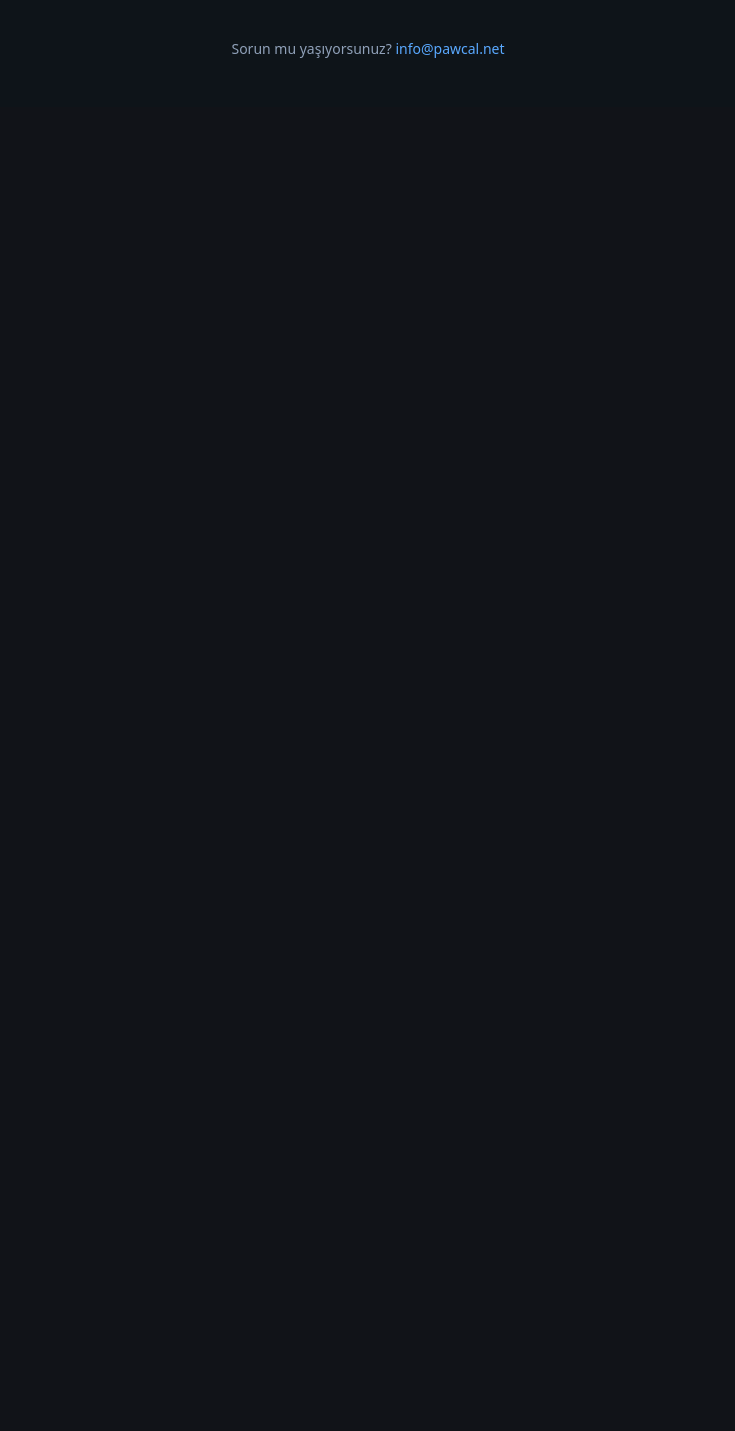
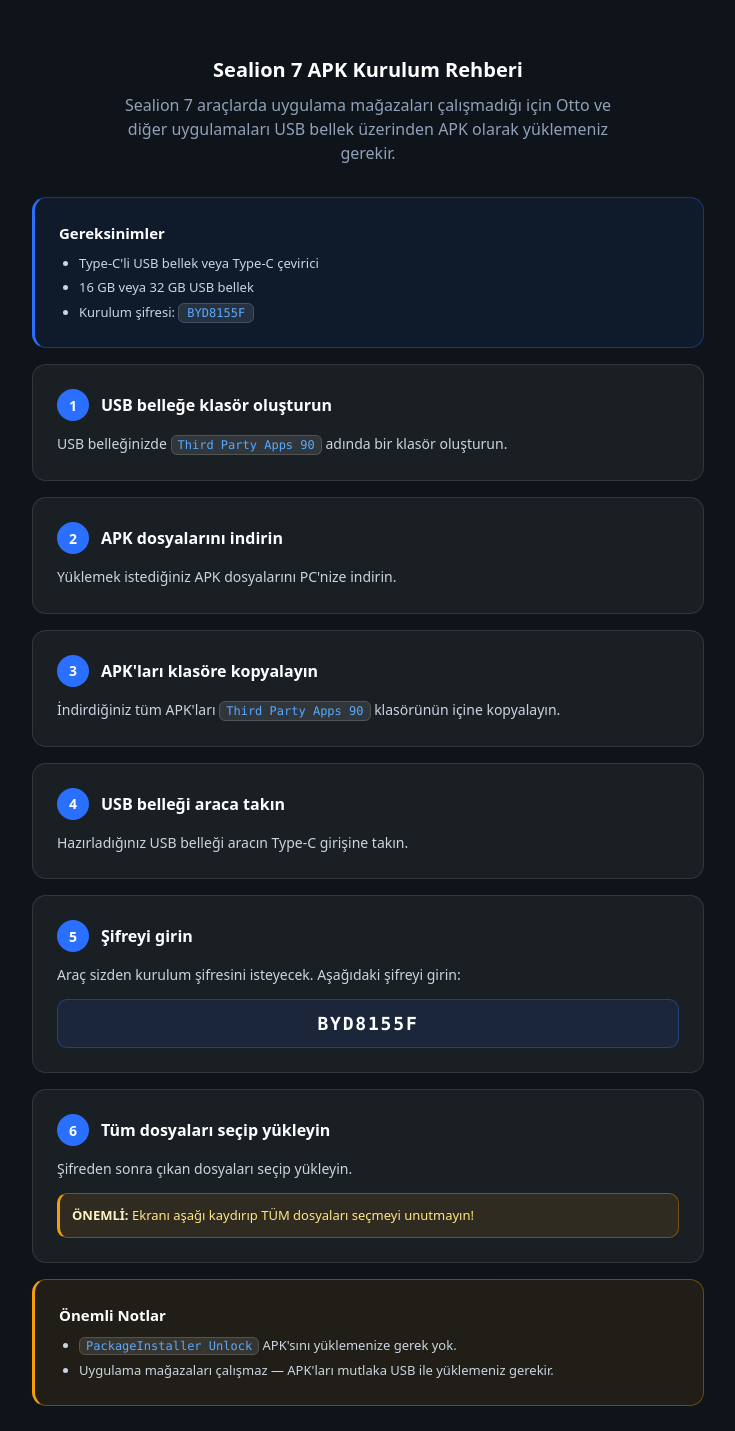
Before and after one commit to kakmese/pawcal-website, a Next.js app: page /otto/kurulum in a window 1280 px wide. Shown: the part 1159-2590 px from the top of the page, without its empty margins (272-1007 px from the left). Before the commit the page ends 1266 px from the top, so only its background shows below. Built offline with nearby package versions, Linux system fonts and the light colour scheme.

Commit message:
Sealion 7 APK kurulum rehberi eklendi

```diff
--- a/src/app/otto/kurulum/page.tsx
+++ b/src/app/otto/kurulum/page.tsx
@@ -120,6 +120,202 @@
             </StepCard>
           </div>
 
+          <div className="mt-14 flex flex-col items-center text-center">
+            <h2
+              className="text-white font-semibold"
+              style={{ fontSize: 20 }}
+            >
+              Sealion 7 APK Kurulum Rehberi
+            </h2>
+            <p className="mt-2 text-slate-400 text-sm sm:text-base max-w-lg">
+              Sealion 7 araçlarda uygulama mağazaları çalışmadığı için Otto ve
+              diğer uygulamaları USB bellek üzerinden APK olarak yüklemeniz
+              gerekir.
+            </p>
+          </div>
+
+          <div className="mt-8 flex flex-col gap-4">
+            <div
+              className="p-5 sm:p-6"
+              style={{
+                backgroundColor: 'rgba(43,111,255,0.08)',
+                border: '1px solid rgba(43,111,255,0.35)',
+                borderLeft: '3px solid #2B6FFF',
+                borderRadius: 14,
+              }}
+            >
+              <div
+                className="text-white font-bold mb-2"
+                style={{ fontSize: 15 }}
+              >
+                Gereksinimler
+              </div>
+              <ul
+                className="text-slate-300 list-disc pl-5 space-y-1"
+                style={{ fontSize: 13, lineHeight: 1.6 }}
+              >
+                <li>Type-C&apos;li USB bellek veya Type-C çevirici</li>
+                <li>16 GB veya 32 GB USB bellek</li>
+                <li>
+                  Kurulum şifresi:{' '}
+                  <code
+                    className="font-mono"
+                    style={{
+                      backgroundColor: 'rgba(255,255,255,0.10)',
+                      border: '1px solid rgba(255,255,255,0.15)',
+                      borderRadius: 6,
+                      padding: '2px 8px',
+                      color: '#5AA9FF',
+                      fontSize: 12,
+                    }}
+                  >
+                    BYD8155F
+                  </code>
+                </li>
+              </ul>
+            </div>
+
+            <StepCard number="1" title="USB belleğe klasör oluşturun">
+              <p className="text-slate-300 text-sm leading-relaxed">
+                USB belleğinizde{' '}
+                <code
+                  className="font-mono"
+                  style={{
+                    backgroundColor: 'rgba(255,255,255,0.10)',
+                    border: '1px solid rgba(255,255,255,0.15)',
+                    borderRadius: 6,
+                    padding: '2px 6px',
+                    color: '#5AA9FF',
+                    fontSize: 12,
+                  }}
+                >
+                  Third Party Apps 90
+                </code>{' '}
+                adında bir klasör oluşturun.
+              </p>
+            </StepCard>
+
+            <StepCard number="2" title="APK dosyalarını indirin">
+              <p className="text-slate-300 text-sm leading-relaxed">
+                Yüklemek istediğiniz APK dosyalarını PC&apos;nize indirin.
+              </p>
+            </StepCard>
+
+            <StepCard number="3" title="APK'ları klasöre kopyalayın">
+              <p className="text-slate-300 text-sm leading-relaxed">
+                İndirdiğiniz tüm APK&apos;ları{' '}
+                <code
+                  className="font-mono"
+                  style={{
+                    backgroundColor: 'rgba(255,255,255,0.10)',
+                    border: '1px solid rgba(255,255,255,0.15)',
+                    borderRadius: 6,
+                    padding: '2px 6px',
+                    color: '#5AA9FF',
+                    fontSize: 12,
+                  }}
+                >
+                  Third Party Apps 90
+                </code>{' '}
+                klasörünün içine kopyalayın.
+              </p>
+            </StepCard>
+
+            <StepCard number="4" title="USB belleği araca takın">
+              <p className="text-slate-300 text-sm leading-relaxed">
+                Hazırladığınız USB belleği aracın Type-C girişine takın.
+              </p>
+            </StepCard>
+
+            <StepCard number="5" title="Şifreyi girin">
+              <p className="text-slate-300 text-sm leading-relaxed">
+                Araç sizden kurulum şifresini isteyecek. Aşağıdaki şifreyi
+                girin:
+              </p>
+              <div
+                className="flex items-center justify-center"
+                style={{
+                  backgroundColor: 'rgba(43,111,255,0.10)',
+                  border: '1px solid rgba(43,111,255,0.35)',
+                  borderRadius: 10,
+                  padding: '10px 14px',
+                }}
+              >
+                <code
+                  className="font-mono text-white font-bold tracking-widest"
+                  style={{ fontSize: 18 }}
+                >
+                  BYD8155F
+                </code>
+              </div>
+            </StepCard>
+
+            <StepCard number="6" title="Tüm dosyaları seçip yükleyin">
+              <p className="text-slate-300 text-sm leading-relaxed">
+                Şifreden sonra çıkan dosyaları seçip yükleyin.
+              </p>
+              <div
+                className="p-3"
+                style={{
+                  backgroundColor: 'rgba(245,158,11,0.10)',
+                  border: '1px solid rgba(245,158,11,0.35)',
+                  borderLeft: '3px solid #F59E0B',
+                  borderRadius: 10,
+                }}
+              >
+                <p
+                  className="text-amber-200"
+                  style={{ fontSize: 13, lineHeight: 1.5 }}
+                >
+                  <strong className="text-amber-100">ÖNEMLİ:</strong> Ekranı
+                  aşağı kaydırıp TÜM dosyaları seçmeyi unutmayın!
+                </p>
+              </div>
+            </StepCard>
+
+            <div
+              className="p-5 sm:p-6"
+              style={{
+                backgroundColor: 'rgba(245,158,11,0.08)',
+                border: '1px solid rgba(245,158,11,0.35)',
+                borderLeft: '3px solid #F59E0B',
+                borderRadius: 14,
+              }}
+            >
+              <div
+                className="text-white font-bold mb-2"
+                style={{ fontSize: 15 }}
+              >
+                Önemli Notlar
+              </div>
+              <ul
+                className="text-slate-300 list-disc pl-5 space-y-1"
+                style={{ fontSize: 13, lineHeight: 1.6 }}
+              >
+                <li>
+                  <code
+                    className="font-mono"
+                    style={{
+                      backgroundColor: 'rgba(255,255,255,0.10)',
+                      border: '1px solid rgba(255,255,255,0.15)',
+                      borderRadius: 6,
+                      padding: '1px 6px',
+                      color: '#5AA9FF',
+                      fontSize: 12,
+                    }}
+                  >
+                    PackageInstaller Unlock
+                  </code>{' '}
+                  APK&apos;sını yüklemenize gerek yok.
+                </li>
+                <li>
+                  Uygulama mağazaları çalışmaz — APK&apos;ları mutlaka USB ile
+                  yüklemeniz gerekir.
+                </li>
+              </ul>
+            </div>
+          </div>
+
           <p className="mt-10 text-center text-slate-400 text-sm">
             Sorun mu yaşıyorsunuz?{' '}
             <a
```
